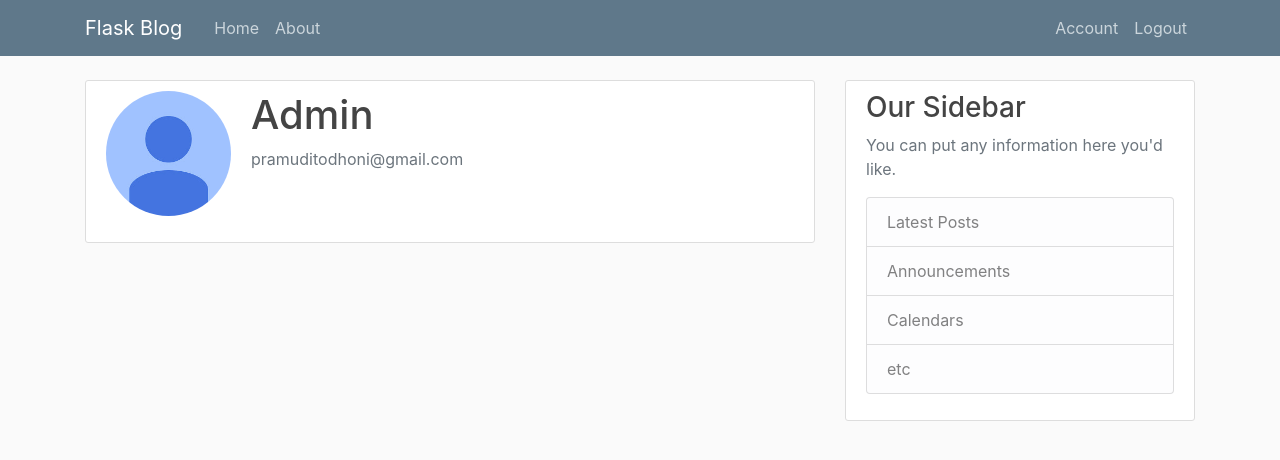
After one commit to pramuditodhoni/Web-Dev, a Flask app: page /account in a window 1280 px wide. The commit adds this page. Shown: the top 460 px of the page. Run offline with Flask 2, Linux system fonts and the light colour scheme; a user stored in the database is signed in; some libraries are stand-ins or nearby versions.

Commit message:
Profile Pics & Account Update

```diff
--- a/flaskblog/__init__.py
+++ b/flaskblog/__init__.py
@@ -9,5 +9,7 @@ app.config['SQLALCHEMY_DATABASE_URI'] = 'sqlite:///site.db'
 db = SQLAlchemy(app)
 bcrypt = Bcrypt(app)
 login_manager = LoginManager(app)
+login_manager.login_view = 'login'
+login_manager.login_message_category = 'info'
 
 from flaskblog import routes
--- a/flaskblog/forms.py
+++ b/flaskblog/forms.py
@@ -1,4 +1,5 @@
 from flask_wtf import FlaskForm
+from flask_login import current_user
 from wtforms import StringField, PasswordField, SubmitField, BooleanField
 from wtforms.validators import DataRequired, Length, Email, EqualTo, ValidationError
 from flaskblog.models import User
@@ -13,6 +14,31 @@ class RegistrationForm(FlaskForm):
     submit = SubmitField('Sign Up')
 
     def validate_username(self, username):
+        if username.data != current_user.username:
+            user = User.query.filter_by(username=username.data).first()
+            if user:
+                raise ValidationError('Username already exist. Please pick another username!')
+
+    def validate_email(self, email):
+        if email.data != current_user.email:
+            user = User.query.filter_by(email=email.data).first()
+            if user:
+                raise ValidationError('Email already exist. Please pick another email!')
+
+
+class LoginForm(FlaskForm):
+    email = StringField('Email', validators=[DataRequired(), Email()])
+    password = PasswordField('Password', validators=[DataRequired()])
+    remember = BooleanField('Remember Me')
+    submit = SubmitField('Login')
+
+
+class UpdateAccountForm(FlaskForm):
+    username = StringField('Username', validators=[DataRequired(), Length(min=2, max=20)])
+    email = StringField('Email', validators=[DataRequired(), Email()])
+    submit = SubmitField('Update')
+
+    def validate_username(self, username):
         user = User.query.filter_by(username=username.data).first()
         if user:
             raise ValidationError('Username already exist. Please pick another username!')
@@ -21,9 +47,3 @@ class RegistrationForm(FlaskForm):
         user = User.query.filter_by(email=email.data).first()
         if user:
             raise ValidationError('Email already exist. Please pick another email!')
-
-class LoginForm(FlaskForm):
-    email = StringField('Email', validators=[DataRequired(), Email()])
-    password = PasswordField('Password', validators=[DataRequired()])
-    remember = BooleanField('Remember Me')
-    submit = SubmitField('Login')
--- a/flaskblog/routes.py
+++ b/flaskblog/routes.py
@@ -1,7 +1,8 @@
-from flask import render_template, url_for, flash, redirect
+from flask import render_template, url_for, flash, redirect, request
 from flaskblog import app, db, bcrypt
-from flaskblog.forms import RegistrationForm, LoginForm
+from flaskblog.forms import RegistrationForm, LoginForm, UpdateAccountForm
 from flaskblog.models import User, Post
+from flask_login import login_user, current_user, logout_user, login_required
 
 posts = [
     {
@@ -32,6 +33,8 @@ def about():
 
 @app.route('/register', methods=['GET', 'POST'])
 def register():
+    if current_user.is_authenticated:
+        return redirect(url_for('home'))
     form = RegistrationForm()
     if form.validate_on_submit():
         hashed_password = bcrypt.generate_password_hash(form.password.data).decode('utf-8')
@@ -45,11 +48,29 @@ def register():
 
 @app.route("/login", methods=['GET', 'POST'])
 def login():
+    if current_user.is_authenticated:
+        return redirect(url_for('home'))
     form = LoginForm()
     if form.validate_on_submit():
-        if form.email.data == 'admin@blog.com' and form.password.data == 'password':
-            flash('You have been logged in!', 'success')
-            return redirect(url_for('home'))
+        user = User.query.filter_by(email=form.email.data).first()
+        if user and bcrypt.check_password_hash(user.password, form.password.data):
+            login_user(user, remember=form.remember.data)
+            next_page = request.args.get('next')
+            return redirect(next_page) if next_page else redirect(url_for('home'))
         else:
-            flash('Login Unsuccessful. Please check username and password', 'danger')
+            flash('Login Unsuccessful. Please check email and password', 'danger')
     return render_template('login.html', title='Login', form=form)
+
+
+@app.route('/logout')
+def logout():
+    logout_user()
+    return redirect(url_for('home'))
+
+
+@app.route('/account')
+@login_required
+def account():
+    form = UpdateAccountForm()
+    image_file = url_for('static', filename='profile_pics/' + current_user.image_file)
+    return render_template('account.html', title='Account', image_file=image_file, form=form)
--- /dev/null
+++ b/flaskblog/templates/account.html
@@ -0,0 +1,13 @@
+{% extends "index.html" %}
+{% block content %}
+    <div class="content-section">
+      <div class="media">
+        <img class="rounded-circle account-img" src="{{ image_file }}">
+        <div class="media-body">
+          <h2 class="account-heading">{{ current_user.username }}</h2>
+          <p class="text-secondary">{{ current_user.email }}</p>
+        </div>
+      </div>
+      <!-- FORM HERE -->
+    </div>
+{% endblock %}
--- a/flaskblog/templates/index.html
+++ b/flaskblog/templates/index.html
@@ -31,8 +31,13 @@
             </div>
             <!-- Navbar Right Side -->
             <div class="navbar-nav">
-              <a class="nav-item nav-link" href="{{ url_for('login') }}">Login</a>
-              <a class="nav-item nav-link" href="{{ url_for('register') }}">Register</a>
+              {% if current_user.is_authenticated %}
+                <a class="nav-item nav-link" href="{{ url_for('account') }}">Account</a>
+                <a class="nav-item nav-link" href="{{ url_for('logout') }}">Logout</a>
+              {% else %}
+                <a class="nav-item nav-link" href="{{ url_for('login') }}">Login</a>
+                <a class="nav-item nav-link" href="{{ url_for('register') }}">Register</a>
+              {% endif %}
             </div>
           </div>
         </div>
```
Also changed, not shown: flaskblog/static/profile_pics/default.jpg (added).
